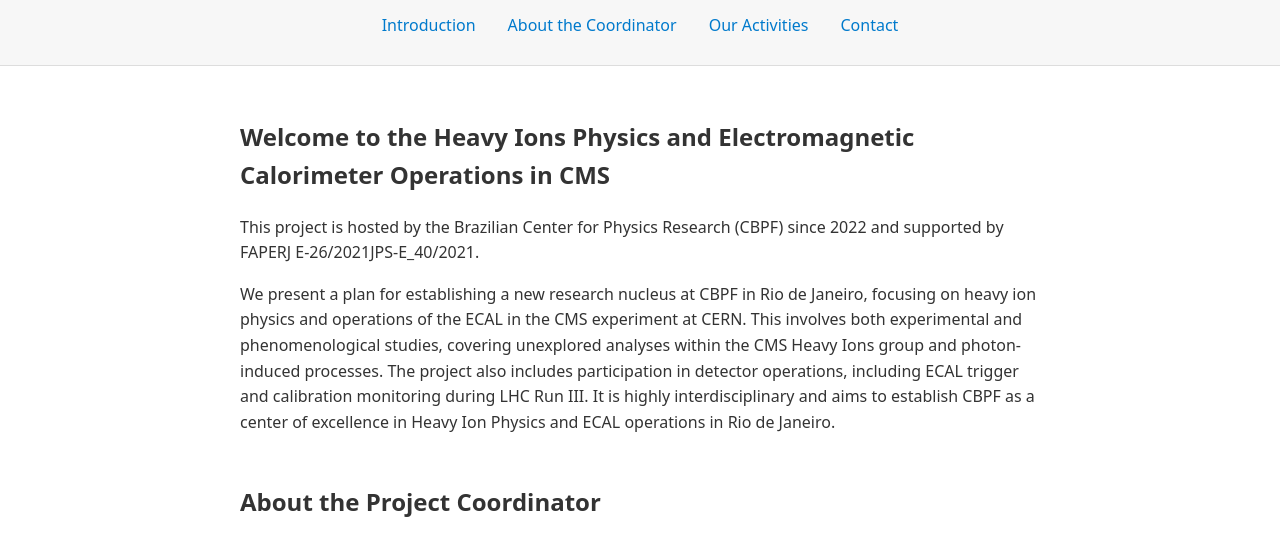
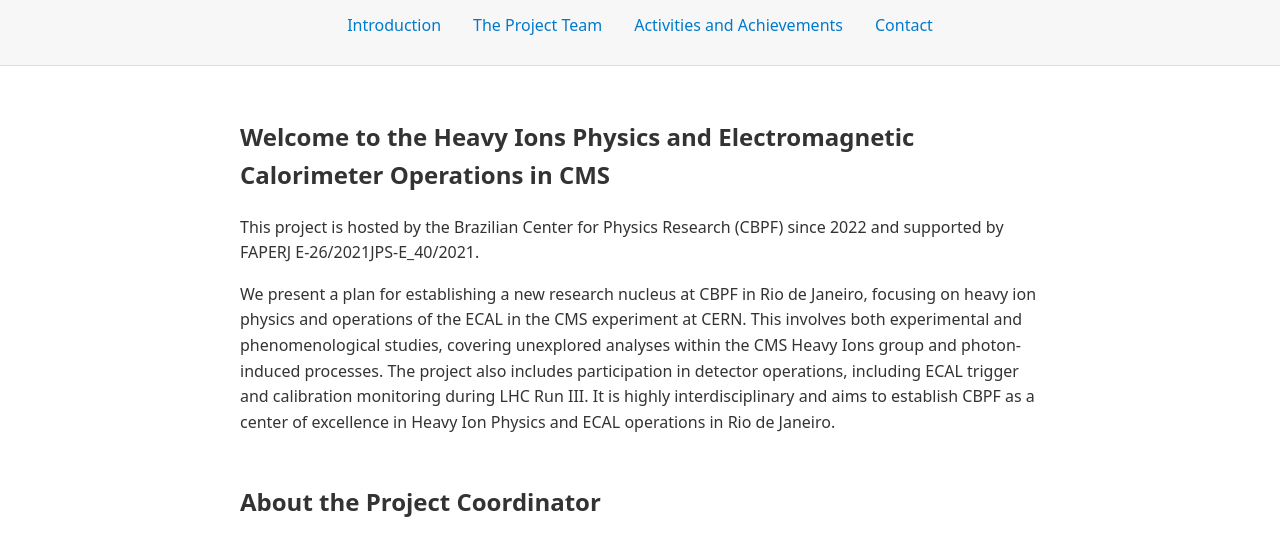
Before and after one commit to prebello/prebello.github.io, a plain HTML site: page index.html in a window 1280 px wide. Shown: the part 257-796 px from the top of the page. Drawn offline with Linux system fonts and the light colour scheme.

Commit message:
Update index.html

```diff
--- a/index.html
+++ b/index.html
@@ -18,8 +18,8 @@
     <nav class="navbar">
       <ul>
         <li><a href="#inicio">Introduction</a></li>
-        <li><a href="#sobre">About the Coordinator</a></li>
-        <li><a href="#atividades">Our Activities</a></li>
+        <li><a href="#sobre">The Project Team</a></li>
+        <li><a href="#atividades">Activities and Achievements</a></li>
         <li><a href="#contact">Contact</a></li>
       </ul>
     </nav>
```
